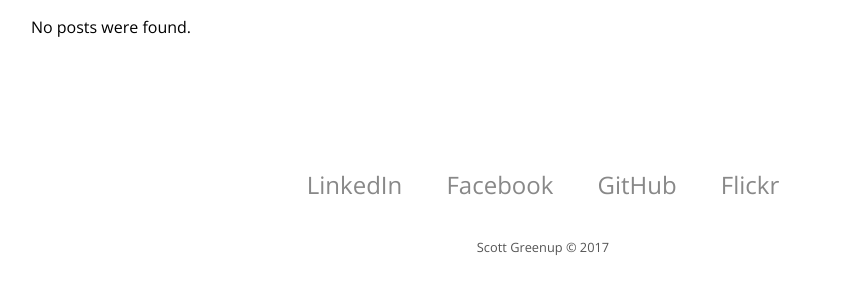
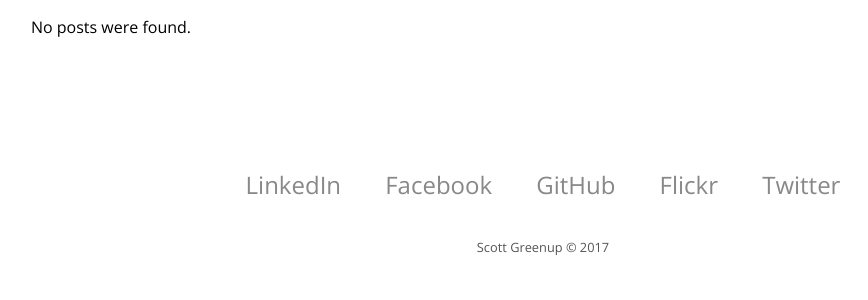
Before and after one commit to scottgreenup/website, a Django app: page /blog/ in a window 1280 px wide. Shown: the part 156-456 px from the top of the page, without its empty margins (97-965 px from the left). Run offline with Django 3.2, Linux system fonts and the light colour scheme; data that the repository does not hold is empty.

Commit message:
add link to twitter in footer

```diff
--- a/django-app/pages/templates/base.html
+++ b/django-app/pages/templates/base.html
@@ -29,6 +29,7 @@
       <a href="http://facebook.com/scottgreenup">Facebook</a>
       <a href="http://github.com/scottgreenup">GitHub</a>
       <a href="http://flickr.com/scottgreenup">Flickr</a>
+      <a href="http://twitter.com/xathereal">Twitter</a>
     </footer>
 
     <div id="copyright">
```
